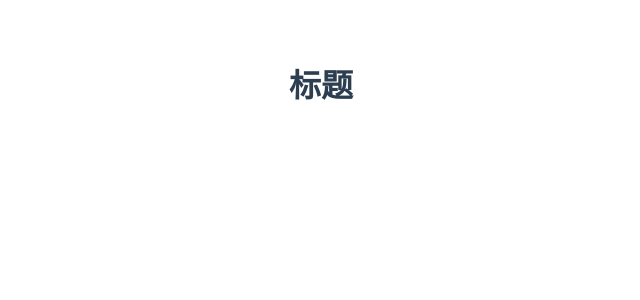
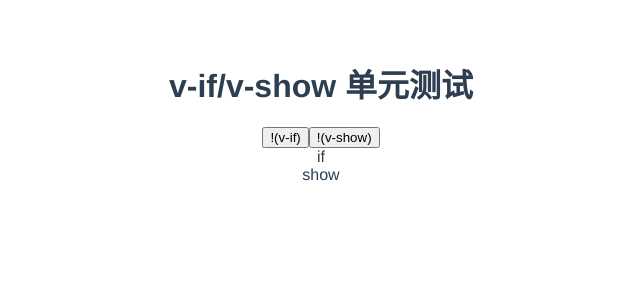
Before and after one commit to Q-jiuqiu/Vue, a Vue app: page / in a window 1280 px wide. Shown: the top 300 px of the page, without its empty margins (319-959 px from the left). Built offline with nearby package versions, Linux system fonts and the light colour scheme.

Commit message:
feat: 测试v-if/v-show (未完成)

```diff
--- a/jest.config.js
+++ b/jest.config.js
@@ -26,8 +26,9 @@ module.exports = {
     'jest-serializer-vue'
   ],
   testMatch: [
-    "**src/components/**/*.spec.(js|jsx|ts|tsx)|**/__tests__/*.(js|jsx|ts|tsx)",
-    '**/tests/unit/**/*.spec.(js|jsx|ts|tsx)|**/__tests__/*.(js|jsx|ts|tsx)',
+    // "**src/components/**/*.spec.(js|jsx|ts|tsx)|**/__tests__/*.(js|jsx|ts|tsx)",
+    "**/__tests__/*.(js|jsx|ts|tsx)",
+    // '**/tests/unit/**/*.spec.(js|jsx|ts|tsx)|**/__tests__/*.(js|jsx|ts|tsx)',
   ],
   testURL: 'http://localhost/',
   watchPlugins: [
--- a/src/App.vue
+++ b/src/App.vue
@@ -1,19 +1,24 @@
 <template>
   <!-- <img alt="Vue logo" src="./assets/logo.png">
   <HelloWorld msg="Welcome to Your Vue.js App"/>-->
+  <!-- <div>
+    <router-view />
+  </div>-->
+
   <div>
-    <router-view />
+    <ifAndShow />
   </div>
 </template>
 
 <script>
 // import HelloWorld from './components/HelloWorld.vue'
-
+import ifAndShow from "@/UnitTest/ifAndShow/ifAndShow.vue";
 export default {
-  name: "App"
-  // components: {
-  //   HelloWorld
-  // }
+  name: "App",
+  components: {
+    ifAndShow
+    // HelloWorld
+  }
 };
 </script>
 
--- /dev/null
+++ b/src/UnitTest/ifAndShow/ifAndShow.vue
@@ -0,0 +1,46 @@
+<template>
+  <div>
+    <h1>v-if/v-show 单元测试</h1>
+    <button
+      class="ifBtn"
+      @click="ifFun"
+    >!(v-if)</button>
+    <button
+      class="showfBtn"
+      @click="showFun"
+    >!(v-show)</button>
+    <div
+      class="ifDiv"
+      v-if="iF"
+    >if</div>
+    <div
+      class="showDiv"
+      v-show="show"
+    >show</div>
+  </div>
+</template>
+
+<script>
+export default {
+  name: "ifAndShow",
+
+  data() {
+    return {
+      iF: true,
+      show: true
+    };
+  },
+
+  methods: {
+    ifFun() {
+      this.iF = !this.iF;
+    },
+    showFun() {
+      this.show = !this.show;
+    }
+  }
+};
+</script>
+
+<style>
+</style>
--- a/src/components/MyHeader/MyHeader.vue
+++ b/src/components/MyHeader/MyHeader.vue
@@ -1,11 +1,22 @@
 <template>
   <div class="header">
-    <h1>标题</h1>
+    <div
+      class="nav"
+      v-for="(item,index) in navList"
+      :key="index"
+    >{{item.name}}</div>
   </div>
 </template>
 
 <script>
-export default {};
+export default {
+  props: {
+    navList: {
+      type: Array,
+      default: () => []
+    }
+  }
+};
 </script>
 
 <style>
--- a/src/components/index.js
+++ b/src/components/index.js
@@ -1,6 +1,5 @@
 
 export default function registerComponents(app) {
-  console.log(app);
   const req = require.context(".", true, /\.vue$/);
 
   req.keys().forEach(fileName => {
```
Also changed, not shown: 2 other files (tests, documents, lock files or other folders).
